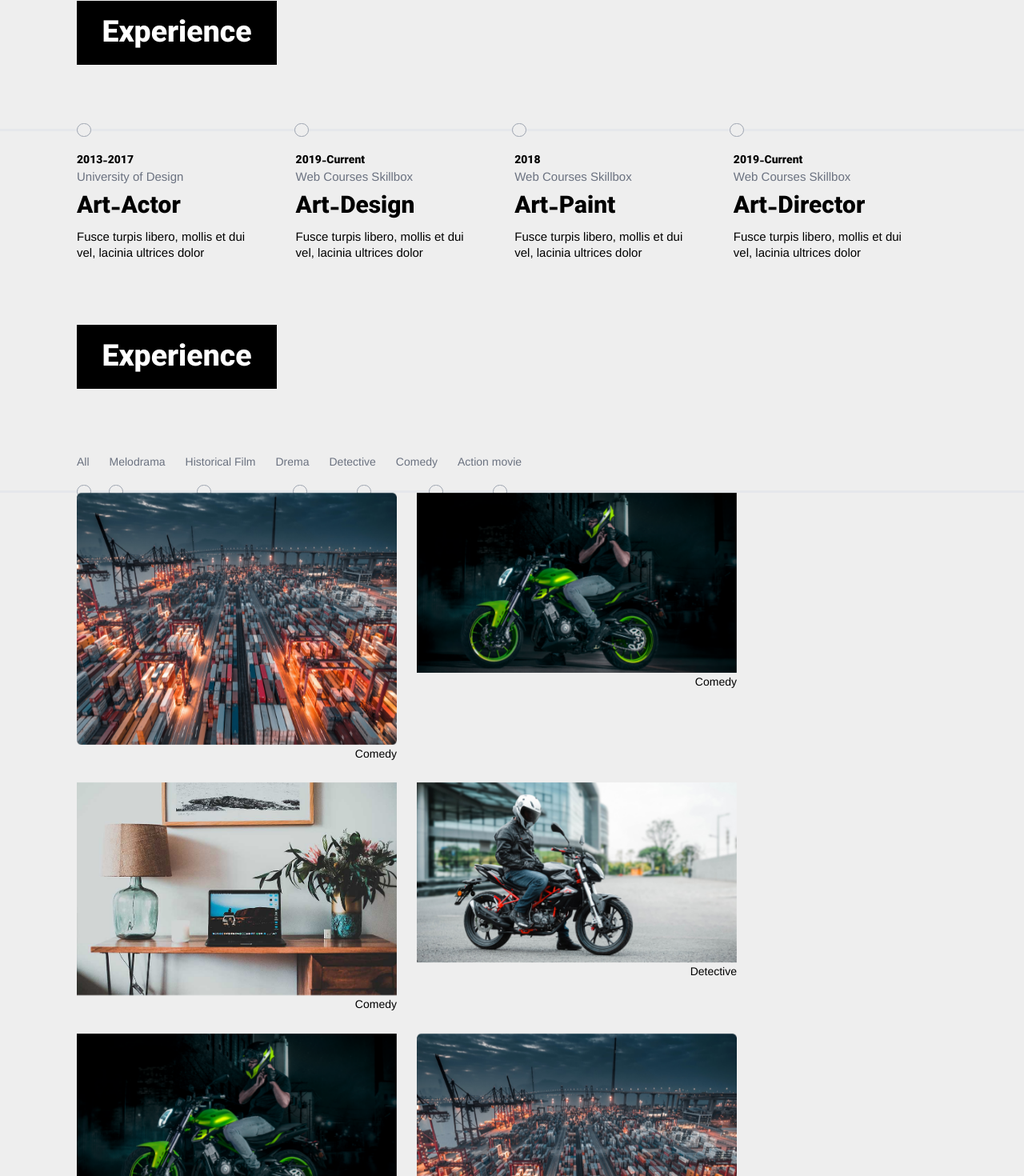
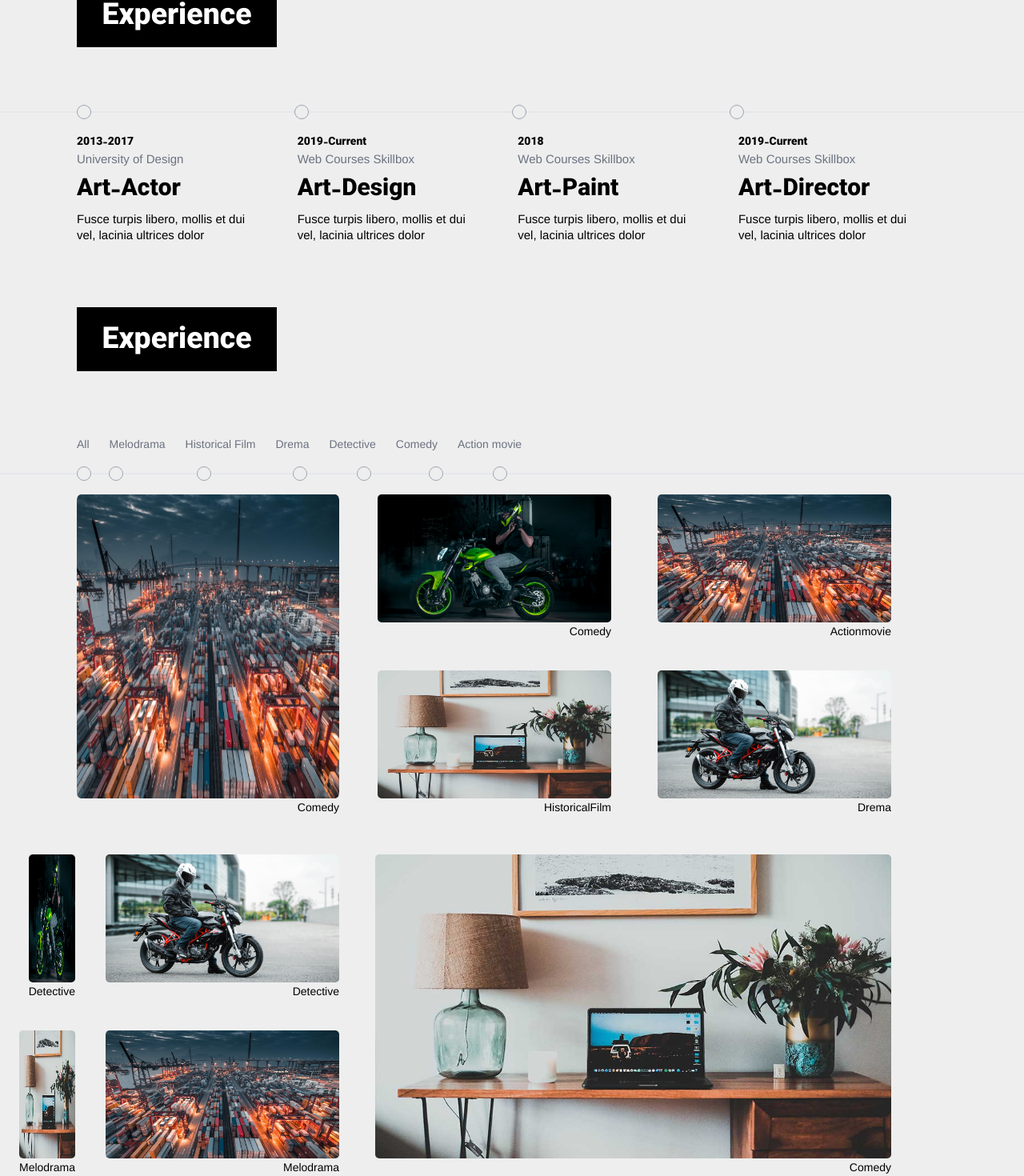
Before and after one commit to mehrdadosouli/My-Resume-React, a React (Vite) app: page / in a window 1280 px wide. Shown: the part 1153-2623 px from the top of the page at 80% size. Built offline with nearby package versions, Linux system fonts and the light colour scheme.

Commit message:
set project section design

```diff
--- a/package.json
+++ b/package.json
@@ -28,6 +28,7 @@
     "eslint-plugin-react-refresh": "^0.4.4",
     "postcss": "^8.4.32",
     "tailwindcss": "^3.3.5",
+    "tailwindcss-animated": "^1.0.1",
     "vite": "^5.0.0"
   }
 }
--- a/src/App.jsx
+++ b/src/App.jsx
@@ -1,4 +1,4 @@
-import React, { useState } from 'react'
+import React, { useEffect, useRef, useState } from 'react'
 import Header from './components/header/Header'
 import TopBody from './components/TopBody/TopBody'
 import AbouteSelf from './components/abouteSelf/AbouteSelf'
@@ -37,6 +37,22 @@ const [info,setInfo]=useState([{
   text:'Fusce turpis libero, mollis et dui vel, lacinia ultrices dolor',
   id:4
 }])
+
+
+const elem1=useRef(0)
+const elem2=useRef(0)
+useEffect(()=>{
+ window.addEventListener('scroll',(e)=>{
+
+   if(window.scrollY>700){
+     elem1.current.className='fade-in container'
+   }
+    if(window.scrollY>1100){
+        elem2.current.className='fade-in container'
+    }
+
+ })
+},[])
   return (
     <>
      <Header />
@@ -44,7 +60,7 @@ const [info,setInfo]=useState([{
      <AbouteSelf />
      <Title title="Education" btn="true" />
      <LineDecor />
-    <div className='flex justify-end gap-5 container'>
+    <div className='flex gap-5 container' ref={elem1}>
      {
       info.map(item=>{return <Experience info={item} key={item.id}/>
       })
@@ -52,9 +68,9 @@ const [info,setInfo]=useState([{
       </div>
       <Title title="Experience" btn="false" />
       <LineDecor />
-      <div className='flex justify-end gap-5 container'>
+      <div className='flex gap-5 container' ref={elem2}>
      {
-      info.map(item=>{return <Experience info={item} key={item.id}/>
+      info.map(item=>{return <Experience info={item} key={item.id}  />
       })
     }
       </div>
--- a/src/components/experience/Experience.jsx
+++ b/src/components/experience/Experience.jsx
@@ -1,10 +1,15 @@
-import React from 'react'
+import React, { useEffect, useRef } from 'react'
+
 
 export default function Experience(props) {
     const {date,title,header,text}=props.info
+
+useEffect(()=>{
+
+},[])
   return (
     <>
-        <div className='[&>*]:ltr-dir w-[24%] pr-20'>
+        <div className='[&>*]:ltr-dir w-[24%] pr-20' >
             <h4 className='font-MorabbaBold'>{date}</h4>
             <h4 className='text-gray-500 text-2xl'>{title}</h4>
             <h3 className='my-5 text-5xl font-MorabbaBold'>{header}</h3>
--- a/src/components/project/Project_Item.jsx
+++ b/src/components/project/Project_Item.jsx
@@ -1,9 +1,11 @@
 import React from 'react'
-import styles from './project_item.module.css'
+
 export default function Project_Item(props) {
-  return (<div className='container flex ltr-dir gap-10 flex-wrap'>
-      {props.info.map(elem=>{return <div key={elem.id}>
-        <img src={elem.src} className={styles.img}   alt="" />
+  return (<div className='flex gap-10 flex-wrap container relative h-[877px] mt-10'>
+      {props.info.map(elem=>{return <div style={{position:'absolute',top:`${elem.top}rem`,right:`${elem.right}rem`}} key={elem.id}>
+    {console.log(typeof(elem.w))}
+
+        <img src={elem.src} style={{width:`${elem.w}px`,height:`${elem.h}px`,borderRadius:'5px'}} alt="" />
            <h1>{elem.name}</h1>
         </div>
         })
--- a/src/components/project/Projects.jsx
+++ b/src/components/project/Projects.jsx
@@ -4,21 +4,24 @@ import Project_Item from "../project/Project_Item.jsx"
 // import image from '../../photos/image-1.jpg'
 const initial={
     galery:[
-        {name:'Comedy',id:3,src:'../../photos/image3.png'},
-        {name:'Comedy',id:4,src:'../../photos/image4.png'},
-        {name:'Comedy',id:5,src:'../../photos/image-1.jpg'},
-        {name:'Detective',id:6,src:'../../photos/image2.jpg'},
-        {name:'Detective',id:7,src:'../../photos/image4.png'},
-        {name:'Melodrama',id:8,src:'../../photos/image3.png'},
-        {name:'Actionmovie',id:9,src:'../../photos/image3.png'},
-        {name:'HistoricalFilm',id:10,src:'../../photos/image-1.jpg'},
-        {name:'Drema',id:11,src:'../../photos/image2.jpg'},
+        {name:'Comedy',id:1,src:'../../photos/image3.png',w:750,h:380,top:0,right:76,display:'none'},
+        {name:'Comedy',id:2,src:'../../photos/image4.png',w:292,h:160,top:0,right:42,display:'none'},
+        {name:'Actionmovie',id:3,src:'../../photos/image3.png',w:292,h:160,top:0,right:7,display:'none'},
+        {name:'HistoricalFilm',id:4,src:'../../photos/image-1.jpg',w:292,h:160,top:22,right:42,display:'none'},
+        {name:'Drema',id:5,src:'../../photos/image2.jpg',w:292,h:160,top:22,right:7,display:'none'},
+        {name:'Comedy',id:6,src:'../../photos/image-1.jpg',w:645,h:380,top:45,right:7,display:'none'},
+        {name:'Detective',id:7,src:'../../photos/image2.jpg',w:292,h:160,top:45,right:76,display:'none'},
+        {name:'Detective',id:8,src:'../../photos/image4.png',w:292,h:160,top:45,right:109,display:'none'},
+        {name:'Melodrama',id:9,src:'../../photos/image3.png',w:292,h:160,top:67,right:76,display:'none'},
+        {name:'Melodrama',id:10,src:'../../photos/image-1.jpg',w:292,h:160,top:67,right:109,display:'none'},
     ],
 update:[]}
 const actionElements=(state,name)=>{
    const result= state.filter(item=>{
-         return item.name == name
-     })
+    if(item.name == name){
+        return item
+      }
+    })
      return result
 }
 
--- a/src/components/title/Title.jsx
+++ b/src/components/title/Title.jsx
@@ -1,6 +1,8 @@
 import React from 'react'
 import ArrowBtn from '../arrowBtn/ArrowBtn'
 export default function Title({title,btn}) {
+
+
   return (
     <div className='container flex flex-row-reverse items-center my-32'>
       <div className='ltr-dir'>
--- a/src/index.css
+++ b/src/index.css
@@ -25,6 +25,8 @@
   .container {
     width: 85%;
     margin: auto;
+    display: flex;
+    justify-content: space-between;
   }
   .ltr-dir {
     direction: ltr;
@@ -66,3 +68,12 @@ html {
   display: flex;
   gap: 2rem;
 }
+@keyframes animate-fade-up {
+   from { opacity:0;transform: translateY(3rem); }
+    to { opacity:1; }
+  }
+
+.fade-in {
+  display: flex;
+  animation:animate-fade-up 1s ease-in;
+}
--- a/tailwind.config.js
+++ b/tailwind.config.js
@@ -9,6 +9,7 @@ export default {
     extend: {
 
     },
+
   },
   plugins: [],
 }
```
Also changed, not shown: src/components/project/project_item.module.css (line endings or trailing spaces), 1 other file (tests, documents, lock files or other folders).
